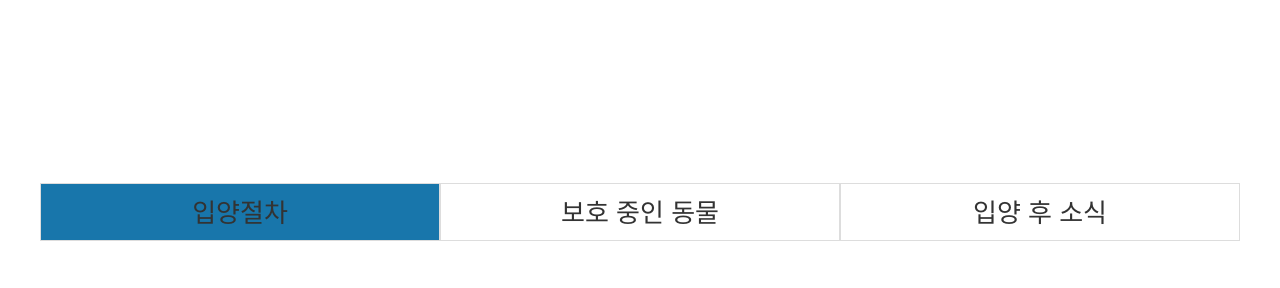
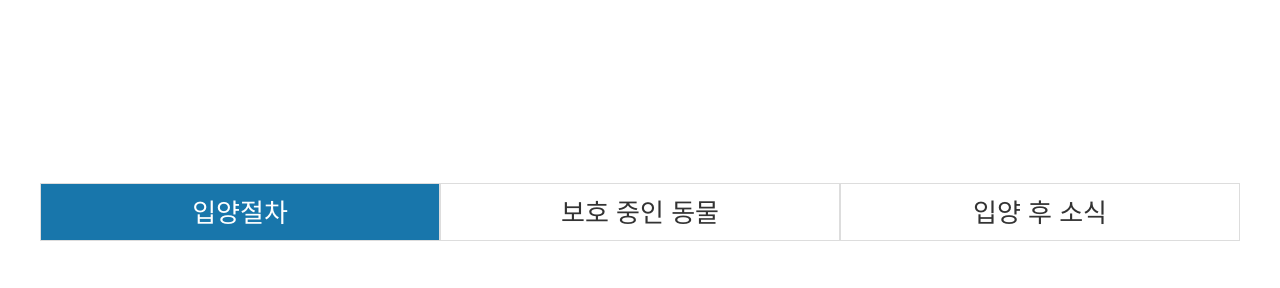
Before and after one commit to rnjsduddn/project, a plain HTML site: page adopt/adopt-1.html in a window 1280 px wide. Shown: the part 357-645 px from the top of the page. Drawn offline with nearby package versions, Linux system fonts and the light colour scheme.

Commit message:
Update style.css

```diff
--- a/adopt/css/style.css
+++ b/adopt/css/style.css
@@ -135,7 +135,7 @@
   .introduce-nav li:first-child{
     background-color: var(--sub-color);
   }
-  .white{
+  #white{
     color: white;
   }
 
```
